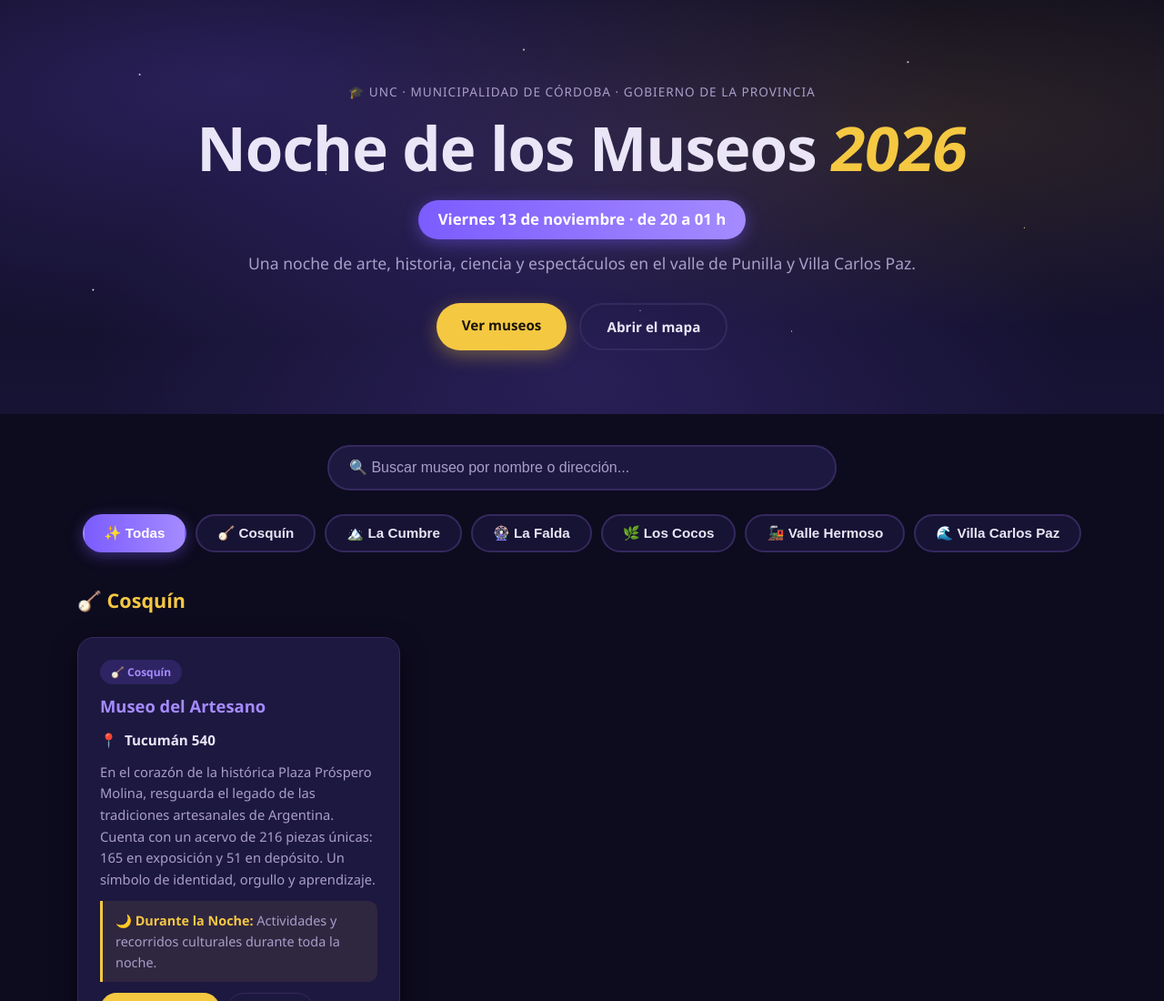
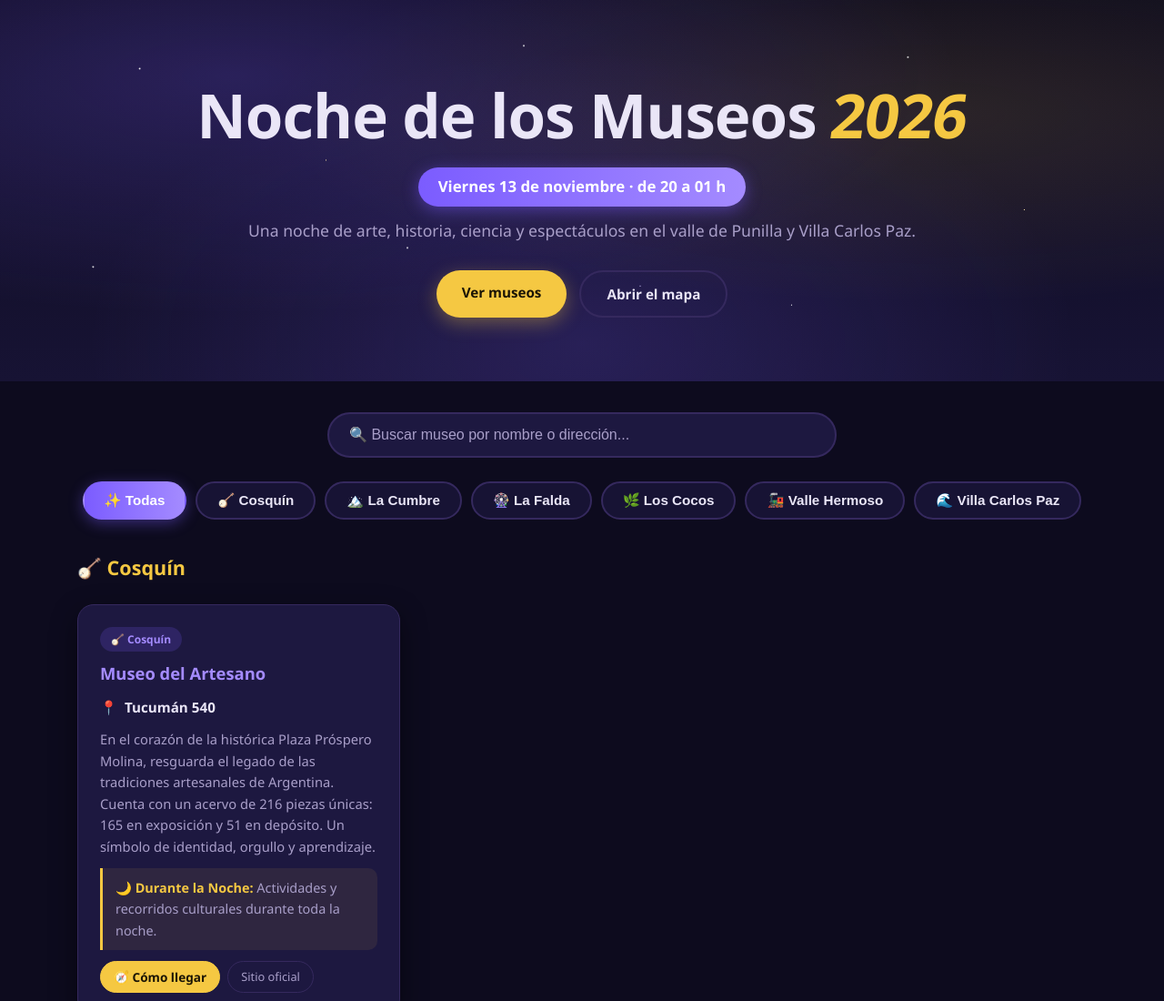
Before and after one commit to playok24/noche-museos-2026, a plain HTML site: page index.html in a window 1280 px wide. Shown: the top 1100 px of the page at 91% size. Drawn offline with nearby package versions, Linux system fonts and the light colour scheme.

Commit message:
Quitar referencia a UNC, Municipalidad y Provincia del hero

```diff
--- a/index.html
+++ b/index.html
@@ -13,7 +13,6 @@
   <!-- HERO -->
   <header class="hero">
     <div class="hero-contenido">
-      <p class="hero-pre">🎓 UNC · Municipalidad de Córdoba · Gobierno de la Provincia</p>
       <h1>Noche de los Museos <span class="ano">2026</span></h1>
       <p class="hero-sub">Viernes 13 de noviembre · de 20 a 01 h</p>
       <p class="hero-texto">Una noche de arte, historia, ciencia y espectáculos en el valle de Punilla y Villa Carlos Paz.</p>
```
